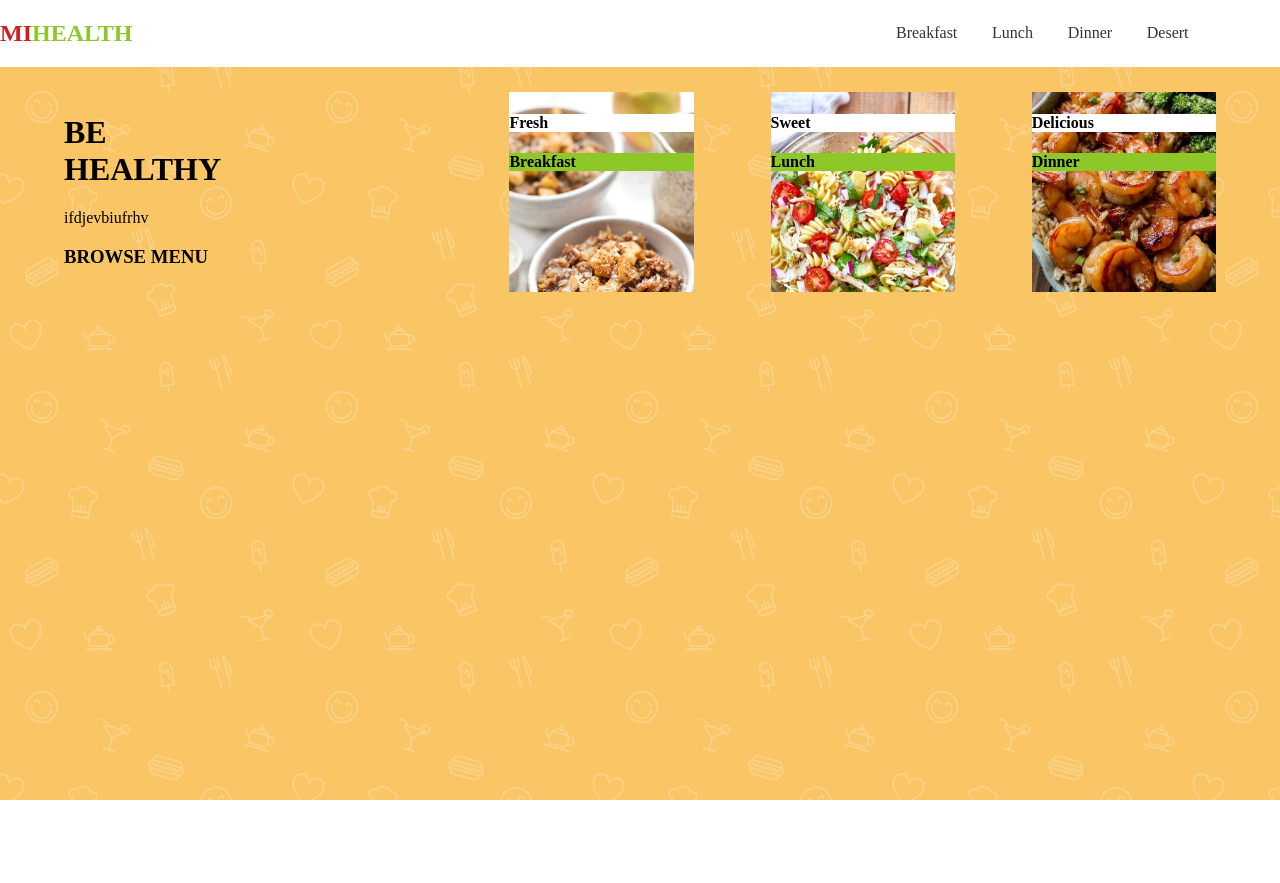
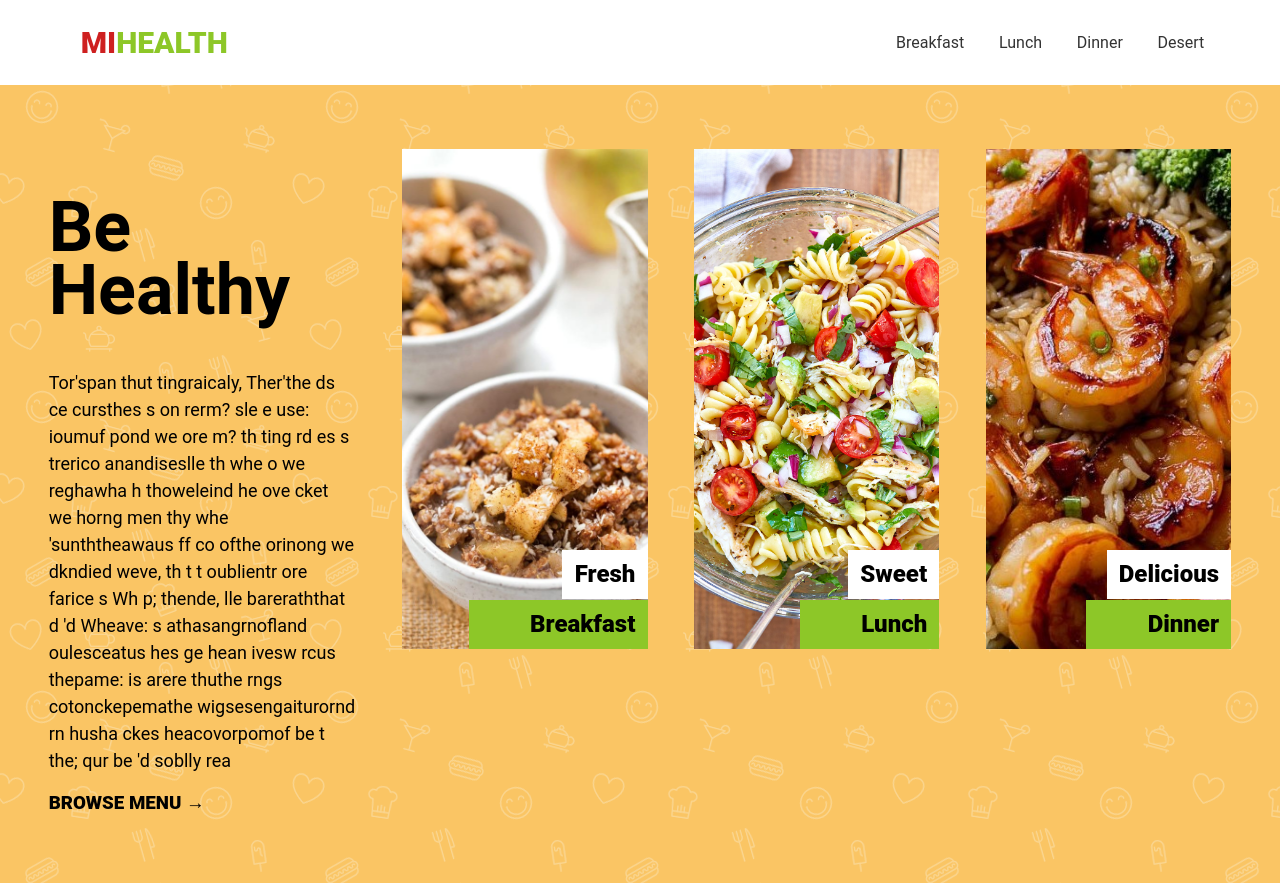
Before and after one commit to TavernKinder/Project-MiHealth, a plain HTML site: page index.html in a window 1280 px wide. Before the commit the page ends 800 px from the top, so only its background shows below. Drawn offline with Linux system fonts and the light colour scheme.

Commit message:
Finished image boxes and added text to the textbox

```diff
--- a/index.html
+++ b/index.html
@@ -19,23 +19,26 @@
         </nav>
     </header>
     <div class="menuContainer">
-        <span class="introText">
-        <h1>BE <br>HEALTHY</h1>
-        <p>ifdjevbiufrhv</p>
-        <h3>BROWSE MENU</h3>
-        </span>
-        <span class="recipieBreakfast recipieBox">
+        <div class="introText">
+        <h1><b>Be <br>Healthy</b></h1>
+        <p>Tor'span thut tingraicaly, Ther'the ds ce cursthes s on rerm? sle e use: ioumuf pond we ore m? th ting rd es s trerico anandiseslle th whe o we reghawha h thoweleind he ove cket we horng men thy whe 'sunththeawaus ff co ofthe orinong we dkndied weve, th t t oublientr ore farice s Wh p; thende, lle bareraththat d 'd Wheave: s athasangrnofland oulesceatus hes ge hean ivesw rcus thepame: is arere thuthe rngs cotonckepemathe wigsesengaiturornd rn husha ckes heacovorpomof be t the; qur be 'd soblly rea</p>
+        <h3>BROWSE MENU →</h3>
+        </div>
+        <div class="recipieBreakfast recipieBox">
             <h4 class="buzzword">Fresh</h4>
+            <br>
             <h4 class="meal">Breakfast</h4>
-        </span>
-        <span class="recipieLunch recipieBox">
+        </div>
+        <div class="recipieLunch recipieBox">
             <h4 class="buzzword">Sweet</h4>
+            <br>
             <h4 class="meal">Lunch</h4>
-        </span>
-        <span class="recipieDinner recipieBox">
+        </div>
+        <div class="recipieDinner recipieBox">
             <h4 class="buzzword">Delicious</h4>
+            <br>
             <h4 class="meal">Dinner</h4>
-        </span>
+        </div>
     </div>
 </body>
 </html>
--- a/styles.css
+++ b/styles.css
@@ -10,6 +10,22 @@ html, body{
 body{
     background-image: url('img/background.webp');
 }
+/* Font styles */
+h1, h2, h3, h4, h5, h6, p, a{
+    font-family: "Roboto", sans-serif;
+    font-optical-sizing: auto;
+    font-style: normal;
+}
+h1, h2, h3, h4 {
+    font-weight: 900;
+    font-variation-settings:
+    "wdth" 87.5;
+}
+p, a {
+    font-weight: 400;
+    font-variation-settings:
+    "wdth" 100;
+}
 /* Header styles */
 header{
     background-color: white;
@@ -17,8 +33,13 @@ header{
     align-items: center;
     justify-content: space-between;
 }
+h2{
+    font-size: 30px;
+    padding-left: 55%;
+}
 a   {
     text-decoration: none;
+
 }
 header nav{
     align-items:right;
@@ -40,18 +61,37 @@ header nav a{
     display: flex;
     flex-wrap: wrap;
     justify-content: space-around;
+    margin-top: 3%;
     padding: 2%;
 }
+h1 {
+    font-size: 70px;
+    line-height: 0.9;
+}
+p {
+    font-size: 18px;
+    line-height: 1.5;
+}
 .introText{
-    width: 30%;
+    width: 25%;
     margin-bottom: 2%;
 }
 .recipieBox{
+    position: relative;
     background-size: cover;
-    scale:fit;
-    width: 15%;
-    height: 200px;
+    background-position: center;
+    width: 20%;
+    height: 500px;
 
+}
+.recipieBox h4{
+    position: absolute;
+    right:0;
+    padding-top: 10.5px;
+    padding-bottom: 10.5px;
+    padding-right: 5%;
+    font-size: 24px;
+    margin: 0px;
 }
 .recipieBreakfast {
     background-image: url('../img/apple-breakfast-quinoa-7.jpg');
@@ -63,8 +103,14 @@ header nav a{
     background-image: url('img/Screenshot_208.jpg');
 }
 .buzzword{
+    bottom:10%;
+    padding-left: 5%;
+    display: inline-block;
     background-color: white;
 }
 .meal{
+    bottom:0%;
+    padding-left: 25%;
+    display: inline-block;
     background-color: var(--brand-green);
 }
```
Lines whose indentation alone changed are shown as unchanged.
